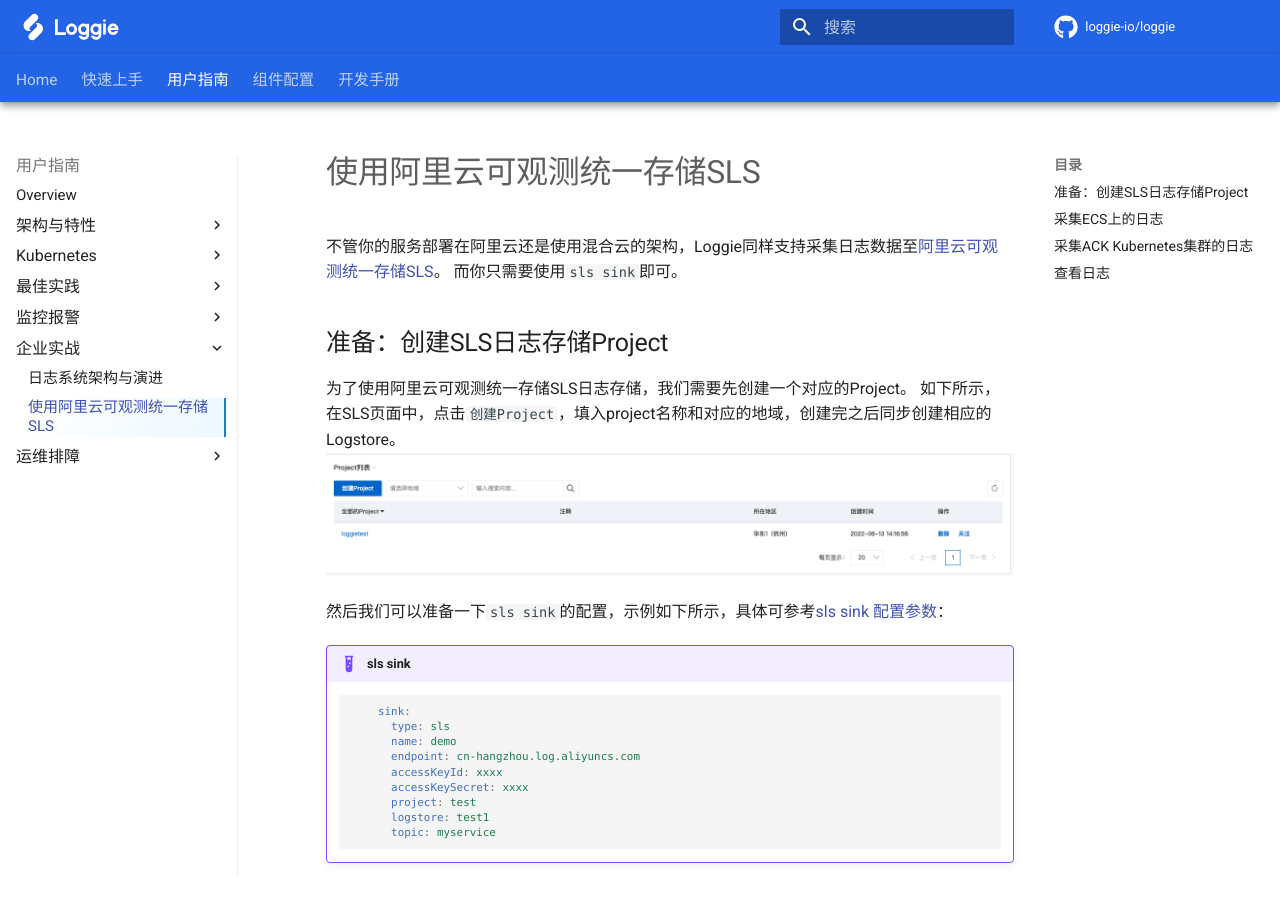
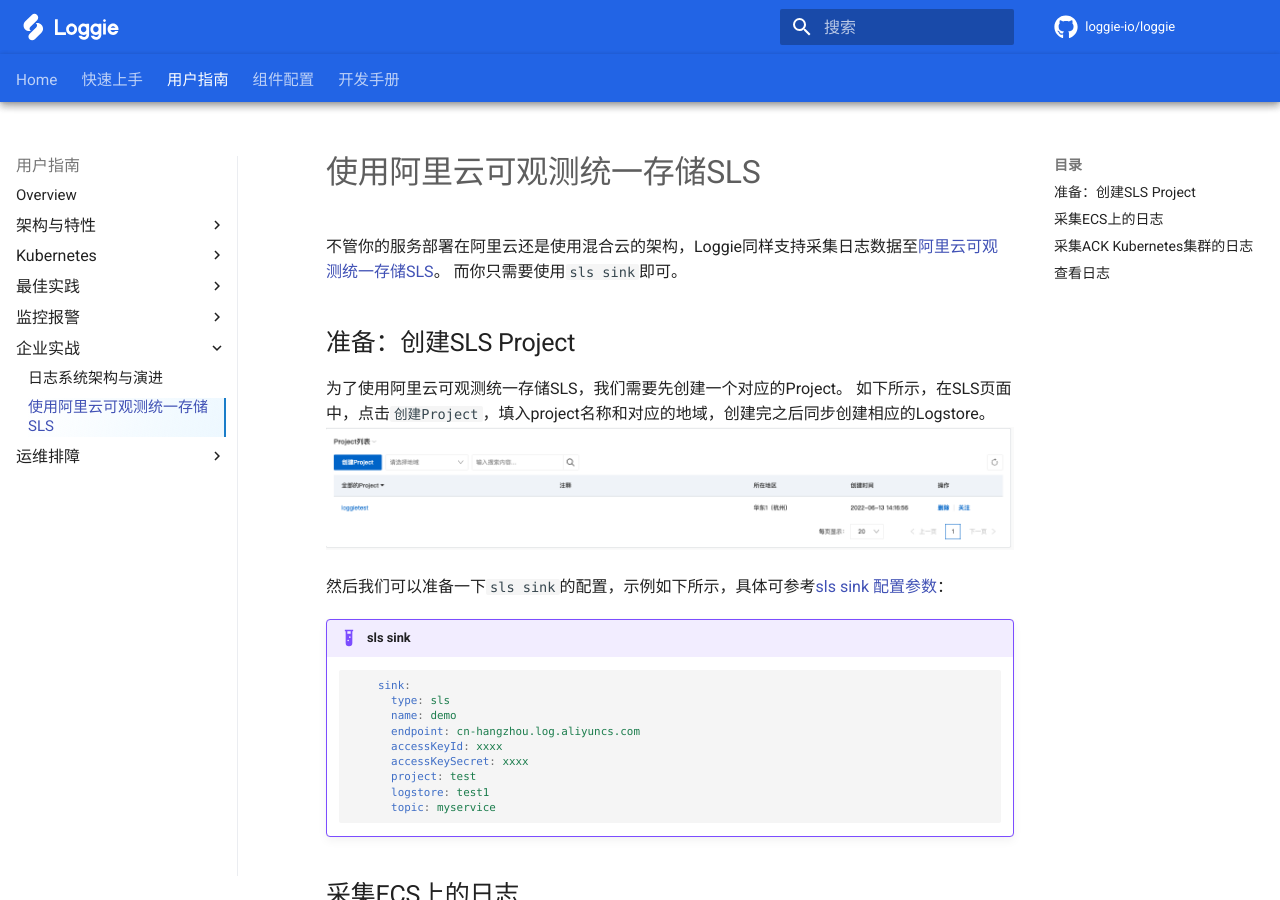
Before and after one commit to loggie-io/docs, an MkDocs documentation site: the page built from docs/user-guide/enterprise-practice/sls.md, in a window 1280 px wide and 900 px high. Built offline with MkDocs 1.6.1 and Material for MkDocs 9.7.7, drawn with Linux system fonts in a browser that asks for light colours; some web fonts are replaced; comment, search, counter and statistics services are not loaded.

Commit message:
Feat: update sls name (#69)

```diff
--- a/docs/user-guide/enterprise-practice/sls.md
+++ b/docs/user-guide/enterprise-practice/sls.md
@@ -4,9 +4,9 @@
 而你只需要使用`sls sink`即可。
 
 
-## 准备：创建SLS日志存储Project
+## 准备：创建SLS Project
 
-为了使用阿里云可观测统一存储SLS日志存储，我们需要先创建一个对应的Project。
+为了使用阿里云可观测统一存储SLS，我们需要先创建一个对应的Project。
 如下所示，在SLS页面中，点击`创建Project`，填入project名称和对应的地域，创建完之后同步创建相应的Logstore。
 ![sls-project](imgs/sls-project.png)
 
```
